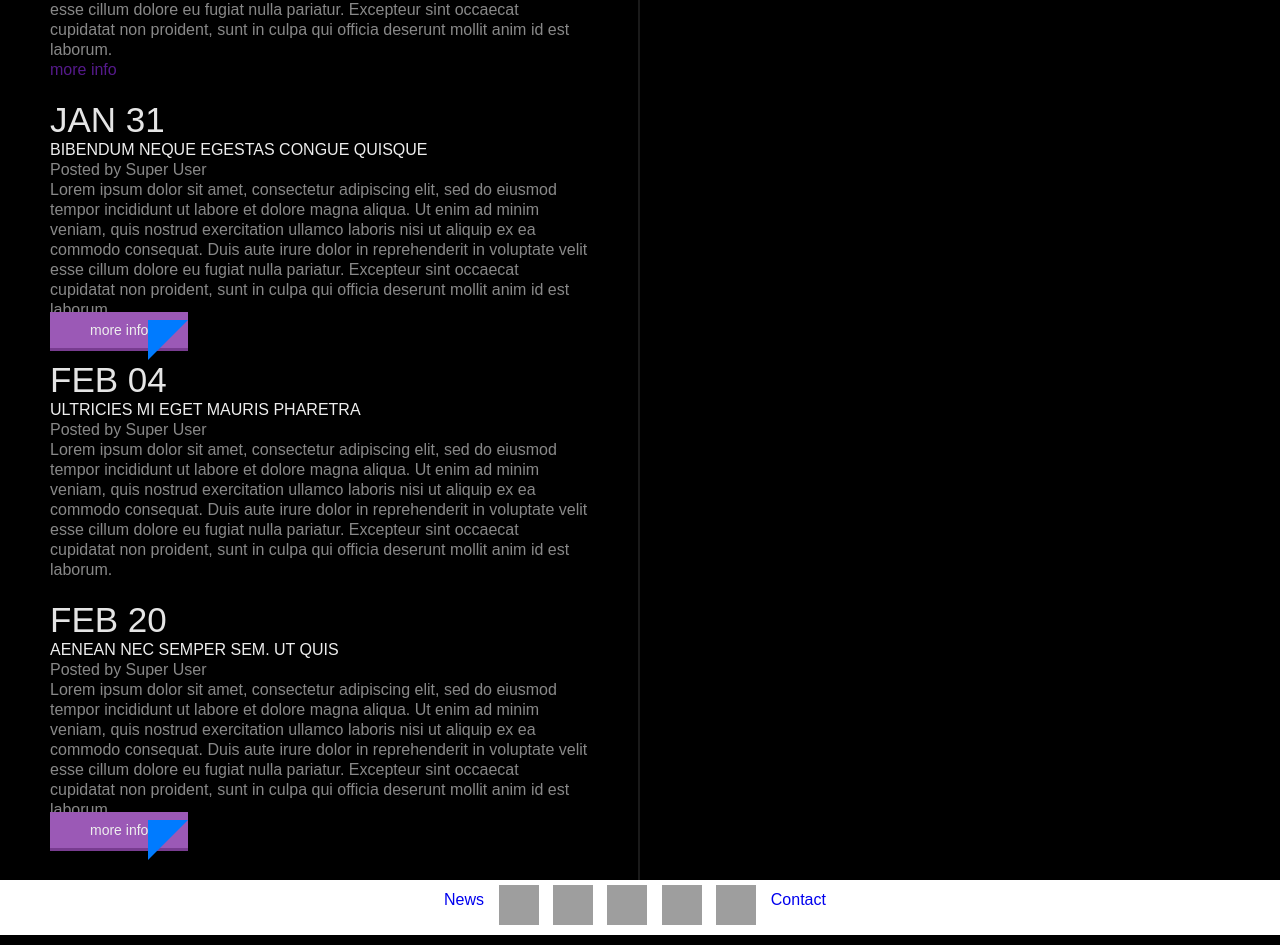
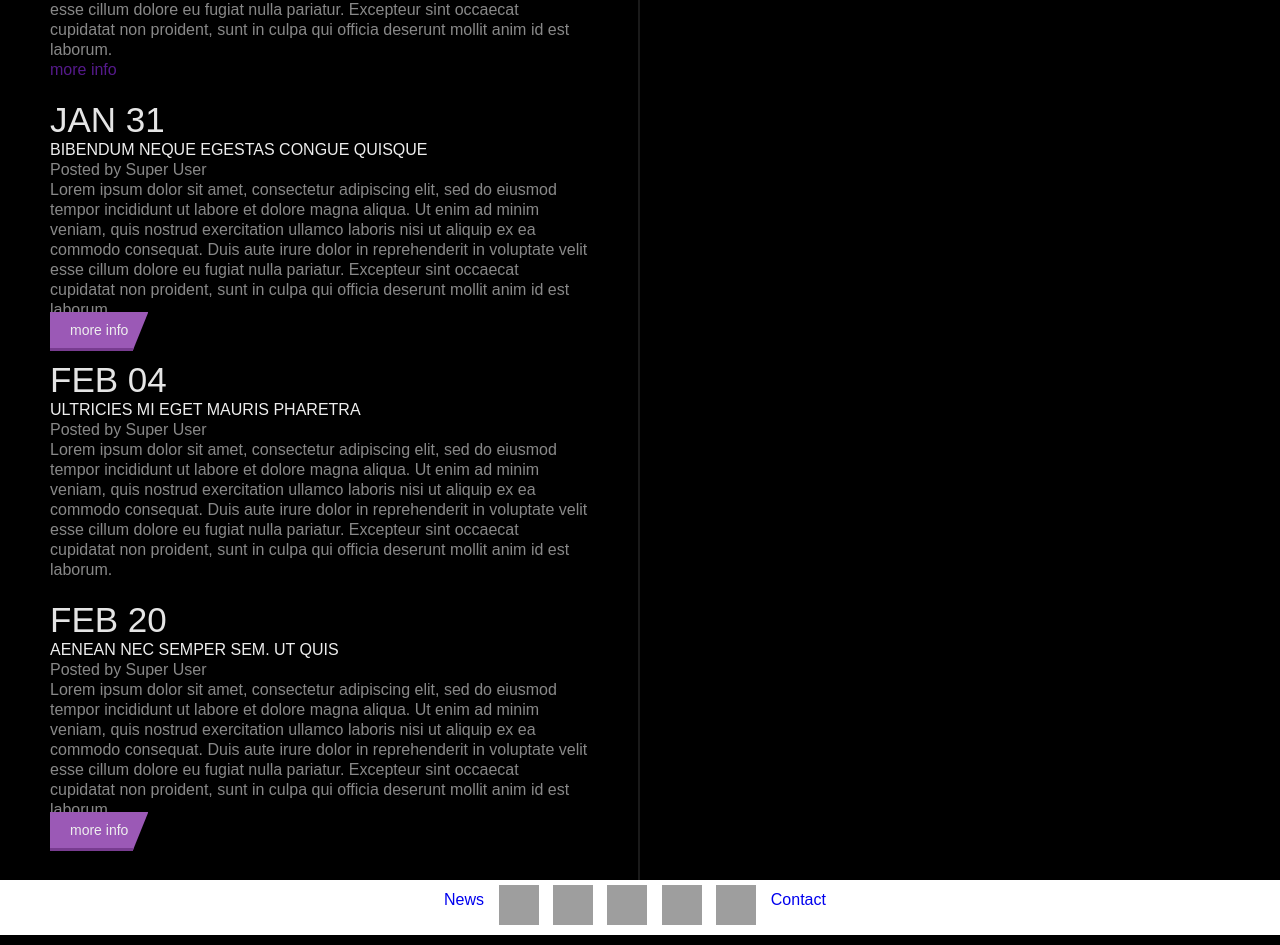
Before and after one commit to StevenPope09/StevenPope09.github.io, a PHP site: page /news.html in a window 1280 px wide. Shown: the part 1298-2243 px from the top of the page. Run offline with PHP 8.4, Linux system fonts and the light colour scheme; grey boxes are pictures that could not be loaded.

Commit message:
updated links/buttons to match style guide

```diff
--- a/RockBand/css/main.css
+++ b/RockBand/css/main.css
@@ -112,8 +112,10 @@ nav a:hover{
 #single{
     background: #000000;
     width: 45rem ;
-
-    padding: 1rem;
+    clip-path: polygon(0 0, 100% 0, 100% 100%, 16% 100%);
+    padding-left: 10rem;
+    padding-top: 2rem;
+    padding-bottom: 2rem;
     float: right;
 
 
@@ -123,7 +125,6 @@ nav a:hover{
 /***********************Blog Section HP************/
 #blog{
     padding-top: 2rem;
-
     background: #ffffff;
 }
 
@@ -147,6 +148,7 @@ nav a:hover{
 #blog article{
     width: calc(25%);
     padding-right: 2rem;
+
     float: left;
 
 }
@@ -159,7 +161,7 @@ nav a:hover{
     width: 75%;
     position: relative;
     bottom: 10rem;
-
+    padding-left: 2rem;
 
 }
 
@@ -213,6 +215,7 @@ section{
 table{
     text-align: center;
     padding-left: 20rem;
+    margin-bottom: 3rem;
 }
 td{
     font: 3.5rem "Program OT Book",Arial,sans-serif;
@@ -221,7 +224,6 @@ td{
     padding: .5rem .5rem;
 
 }
-
 
 /*****************************ABOUT HOME PAGE**********************/
 
@@ -354,11 +356,9 @@ textarea{
 }
 #tours button{
     float: left;
-    margin: .3rem;
+    margin-right: 4rem;
 }
-#tours{
-    padding-left: 2rem;
-}
+
 
 
 
@@ -370,6 +370,7 @@ h2,h3,h4,button{
 #blog h2, #about h2{
     border-left: 1px solid #A5A5A5;
     margin-left: .1rem;
+    padding-left: 1rem;
 }
 h2 {
     font: 2.0rem/1.25 "Program OT Bold",arial,sans-serif;
@@ -410,11 +411,14 @@ p,li{
     text-align: right;
     margin-right: 5rem;
     border-right: 1px solid #A5A5A5;
+    padding-right: 1rem;
 }
 #tourdates h3{
     max-width: 300px;
     background-color: #9B59B6;
     text-align: center;
+    padding: 30px 30px 60px;
+    clip-path: polygon(0 0, 100% 0, 100% 100%, 16% 100%);
 }
 #tourdates em{
     display: block;
@@ -422,9 +426,6 @@ p,li{
     color:#E5E5E5;
 
     font-weight: 500;
-}
-#tourdates h2{
-
 }
 
 #tours h2{
@@ -441,32 +442,18 @@ p,li{
     color: #EEEEEE;
     padding: 10px 40px;
     border-bottom: 3px solid #783C90;
-    clip-path: polygon(1% 0, 100% 0, 69% 100%, 0% 100%);
+    clip-path: polygon(0 0, 100% 0, 84% 100%, 0 100%);
+
 }
 .links{
-    /*
-    clip-path: polygon(100% 0, 100% 0, 0 50%, 0 100%);
-    */
-
+    clip-path: polygon(0 0, 100% 0, 84% 100%, 0 100%);
     background-color: #9B59B6;
-    position: relative;
     font: 1.4rem "Program OT",Arial,sans-serif;
     color: #EEEEEE;
-    padding: 10px 40px;
+    padding: 10px 20px;
     border-bottom: 3px solid #783C90;
-}
-.links::after{
-    content: '';
-    display: inline-block;
-    width: 0;
-    height: 0;
-    border-style: solid;
-    border-width: 40px 40px 0 0;
-    border-color: #007bff transparent transparent transparent;
-
-    position: absolute;
-    right: 0;
-    z-index: 4;
 
 }
+
+
 /*****************************************************************************/
```
